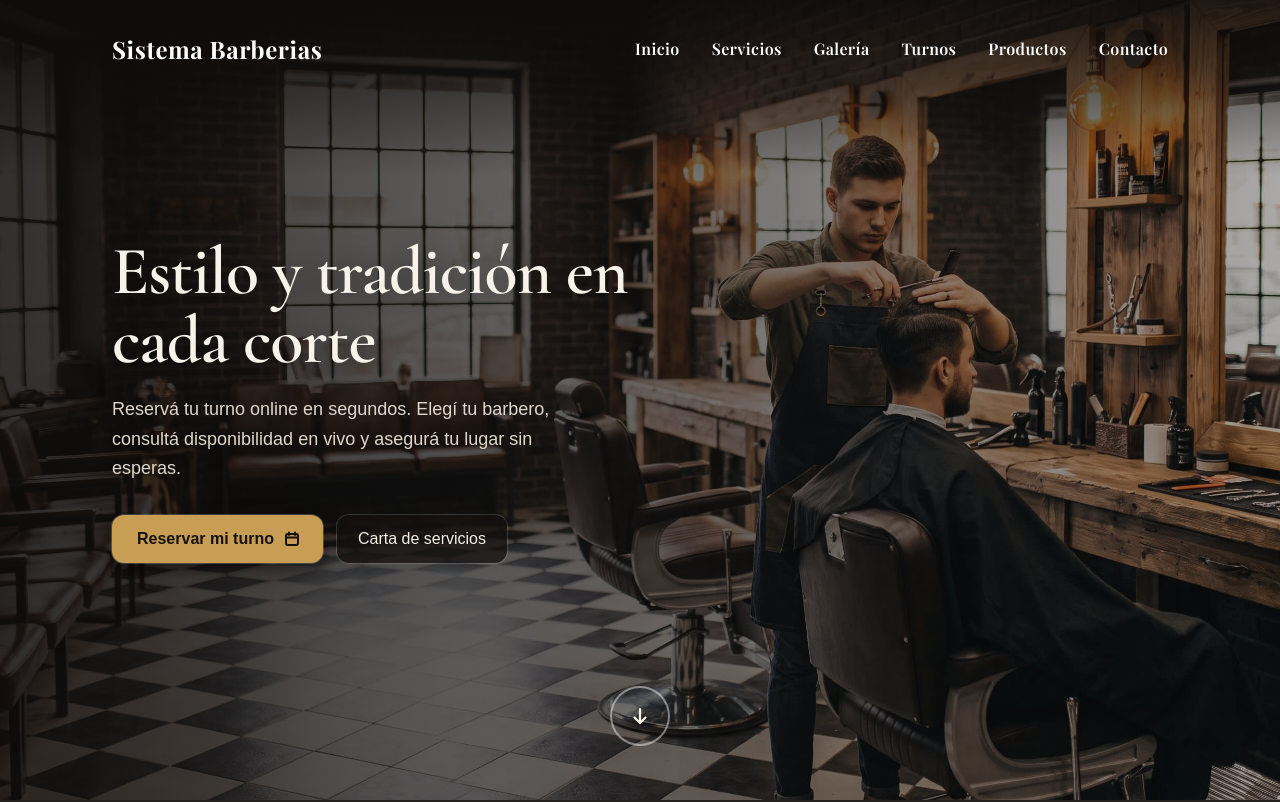
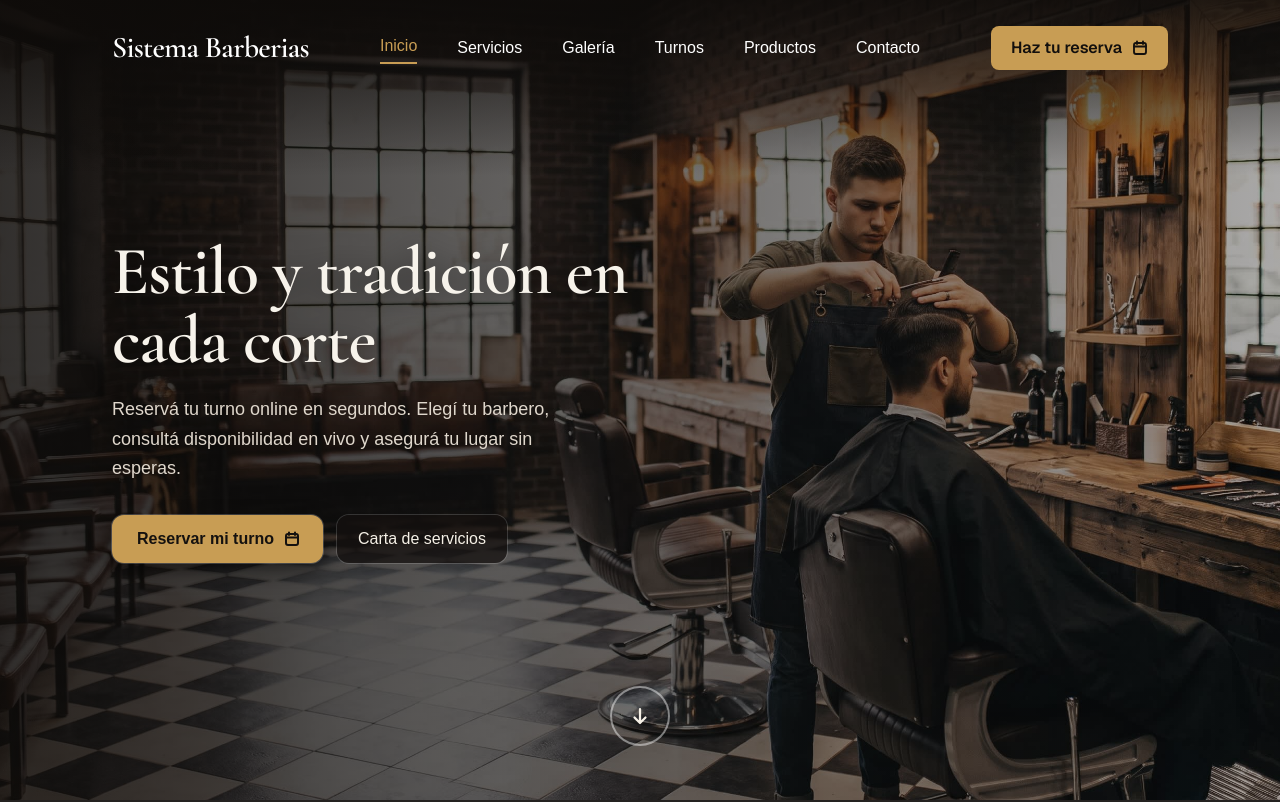
Before and after one commit to lauvis11/sistema-barberias, a Next.js app: page / in a window 1280 px wide. Shown: the top 802 px of the page. Built offline with nearby package versions, Linux system fonts and the light colour scheme.

Commit message:
style: rediseñando el nav

```diff
--- a/src/components/navbar.tsx
+++ b/src/components/navbar.tsx
@@ -1,77 +1,192 @@
 "use client";
 
 import { useEffect, useState } from "react";
-import { Playfair_Display } from "next/font/google";
+import { Cormorant_Garamond } from "next/font/google";
 
-const playfair = Playfair_Display({
+const cormorant = Cormorant_Garamond({
   subsets: ["latin"],
   weight: ["600", "700"],
   display: "swap",
 });
 
 const navItems = [
-  { label: "Inicio", href: "#" },
-  { label: "Servicios", href: "#servicios" },
-  { label: "Galería", href: "#galeria" },
-  { label: "Turnos", href: "#turnos" },
-  { label: "Productos", href: "#productos" },
-  { label: "Contacto", href: "#contacto" },
+  { id: "inicio", label: "Inicio", href: "#" },
+  { id: "servicios", label: "Servicios", href: "#servicios" },
+  { id: "galeria", label: "Galería", href: "#galeria" },
+  { id: "turnos", label: "Turnos", href: "#turnos" },
+  { id: "productos", label: "Productos", href: "#productos" },
+  { id: "contacto", label: "Contacto", href: "#contacto" },
 ];
 
 export function Navbar() {
   const [conScroll, setConScroll] = useState(false);
+  const [menuAbierto, setMenuAbierto] = useState(false);
+  const [seccionActiva, setSeccionActiva] = useState("inicio");
 
   useEffect(() => {
     const actualizarEstadoScroll = () => {
-      setConScroll(window.scrollY > 0);
+      const scrollY = window.scrollY;
+      setConScroll(scrollY > 0);
+
+      const puntoReferencia = window.innerHeight * 0.38;
+      let actual = "inicio";
+
+      for (const item of navItems) {
+        if (item.id === "inicio") continue;
+        const elemento = document.getElementById(item.id);
+        if (!elemento) continue;
+
+        const rect = elemento.getBoundingClientRect();
+        if (rect.top <= puntoReferencia && rect.bottom > 120) {
+          actual = item.id;
+        }
+      }
+
+      setSeccionActiva(actual);
     };
 
     actualizarEstadoScroll();
-    window.addEventListener("scroll", actualizarEstadoScroll, { passive: true });
+    window.addEventListener("scroll", actualizarEstadoScroll, {
+      passive: true,
+    });
+    window.addEventListener("resize", actualizarEstadoScroll, {
+      passive: true,
+    });
 
     return () => {
       window.removeEventListener("scroll", actualizarEstadoScroll);
+      window.removeEventListener("resize", actualizarEstadoScroll);
     };
   }, []);
 
   return (
     <header
-      className={`${playfair.className} fixed inset-x-0 top-0 z-50 transition-[background-color,box-shadow] duration-300 ease-out ${
-        conScroll
-          ? "bg-black shadow-[0_1px_0_oklch(1_0_0/0.08),0_8px_24px_oklch(0_0_0/0.4)]"
-          : "bg-transparent"
+      className={`fixed inset-x-0 top-0 z-50 transition-colors duration-300 ease-out ${
+        conScroll || menuAbierto ? "bg-[#120F0D]" : "bg-transparent"
       }`}
     >
       <nav
         aria-label="Navegación principal"
-        className={`mx-auto flex max-w-6xl items-center justify-between px-6 transition-[height,padding] duration-300 ease-out sm:px-10 lg:px-12 ${
-          conScroll ? "h-18 sm:h-20" : "h-22 pt-2 sm:h-24"
+        className={`mx-auto flex max-w-6xl items-center justify-between px-6 transition-[height] duration-300 ease-out sm:px-10 lg:px-12 ${
+          conScroll ? "h-18 sm:h-20" : "h-20 sm:h-24"
         }`}
       >
+        {/* Marca */}
         <a
           href="#"
-          className="inline-block pb-1.5 text-xl font-bold tracking-wide text-white sm:text-2xl"
+          className={`${cormorant.className} text-2xl leading-none font-semibold tracking-tight text-white sm:text-3xl`}
         >
           Sistema Barberias
         </a>
 
-        <ul className="hidden items-center gap-8 md:flex">
-          {navItems.map((item) => (
-            <li key={item.label}>
+        {/* Enlaces centrales en escritorio */}
+        <ul className="hidden items-center gap-8 md:flex lg:gap-10">
+          {navItems.map((item) => {
+            const esActivo = seccionActiva === item.id;
+
+            return (
+              <li key={item.id}>
                 <a
                   href={item.href}
-                className="group relative inline-block pb-1.5 text-base font-semibold tracking-wide text-white transition-colors duration-250 ease-out hover:text-white"
+                  aria-current={esActivo ? "page" : undefined}
+                  onClick={() => setSeccionActiva(item.id)}
+                  className={`group relative inline-block py-1.5 text-base font-medium transition-[color,transform] duration-300 ease-out focus-visible:outline-2 focus-visible:outline-offset-4 focus-visible:outline-[#C89D54] ${
+                    esActivo
+                      ? "-translate-y-0.5 text-[#C89D54]"
+                      : "text-white hover:text-white"
+                  }`}
                 >
                   <span>{item.label}</span>
                   <span
                     aria-hidden="true"
-                  className="pointer-events-none absolute bottom-0 left-0 h-0.5 w-0 rounded-full bg-[#C89D54] transition-[width] duration-300 ease-out group-hover:w-full"
+                    className={`pointer-events-none absolute bottom-0 left-0 h-0.5 bg-[#C89D54] transition-[width,opacity] duration-300 ease-out ${
+                      esActivo
+                        ? "w-full opacity-100"
+                        : "w-0 opacity-80 group-hover:w-full"
+                    }`}
                   />
                 </a>
               </li>
-          ))}
+            );
+          })}
         </ul>
+
+        {/* Acción principal "Haz tu reserva" + control móvil */}
+        <div className="flex items-center gap-4">
+          <a
+            href="#turnos"
+            className="inline-flex h-11 items-center justify-center gap-2.5 rounded-lg bg-[#C89D54] px-5 font-sans text-base font-semibold text-[#120F0D] transition-[background-color,transform] duration-250 ease-out [-webkit-tap-highlight-color:transparent] hover:bg-[#D4AB63] active:scale-[0.97] focus-visible:outline-2 focus-visible:outline-offset-2 focus-visible:outline-[#C89D54]"
+          >
+            <span>Haz tu reserva</span>
+            <svg
+              viewBox="0 0 16 16"
+              fill="none"
+              stroke="currentColor"
+              strokeWidth="1.85"
+              strokeLinecap="round"
+              strokeLinejoin="round"
+              className="h-4 w-4 shrink-0 text-[#120F0D]"
+            >
+              <rect
+                x="2"
+                y="3"
+                width="12"
+                height="11"
+                rx="2"
+                vectorEffect="non-scaling-stroke"
+              />
+              <path
+                d="M5 1.5v2.5M11 1.5v2.5M2 6.5h12"
+                vectorEffect="non-scaling-stroke"
+              />
+            </svg>
+          </a>
+
+          <button
+            type="button"
+            aria-expanded={menuAbierto}
+            aria-controls="menu-movil-principal"
+            onClick={() => setMenuAbierto((prev) => !prev)}
+            className="inline-flex items-center justify-center px-2 py-2 text-base font-medium text-white md:hidden focus-visible:outline-2 focus-visible:outline-offset-2 focus-visible:outline-[#C89D54]"
+          >
+            {menuAbierto ? "Cerrar" : "Menú"}
+          </button>
+        </div>
       </nav>
+
+      {/* Panel móvil plano (sin bordes ni sombras, siguiendo design-taste-frontend) */}
+      {menuAbierto && (
+        <div
+          id="menu-movil-principal"
+          className="bg-[#120F0D] px-6 pt-2 pb-8 sm:px-10 md:hidden"
+        >
+          <ul className="flex flex-col gap-4">
+            {navItems.map((item) => {
+              const esActivo = seccionActiva === item.id;
+
+              return (
+                <li key={item.id}>
+                  <a
+                    href={item.href}
+                    aria-current={esActivo ? "page" : undefined}
+                    onClick={() => {
+                      setSeccionActiva(item.id);
+                      setMenuAbierto(false);
+                    }}
+                    className={`${cormorant.className} inline-block py-1 text-2xl font-semibold transition-colors duration-200 ${
+                      esActivo
+                        ? "text-[#C89D54]"
+                        : "text-white hover:text-[#C89D54]"
+                    }`}
+                  >
+                    <span>{item.label}</span>
+                  </a>
+                </li>
+              );
+            })}
+          </ul>
+        </div>
+      )}
     </header>
   );
 }
```
Lines whose indentation alone changed are shown as unchanged.
